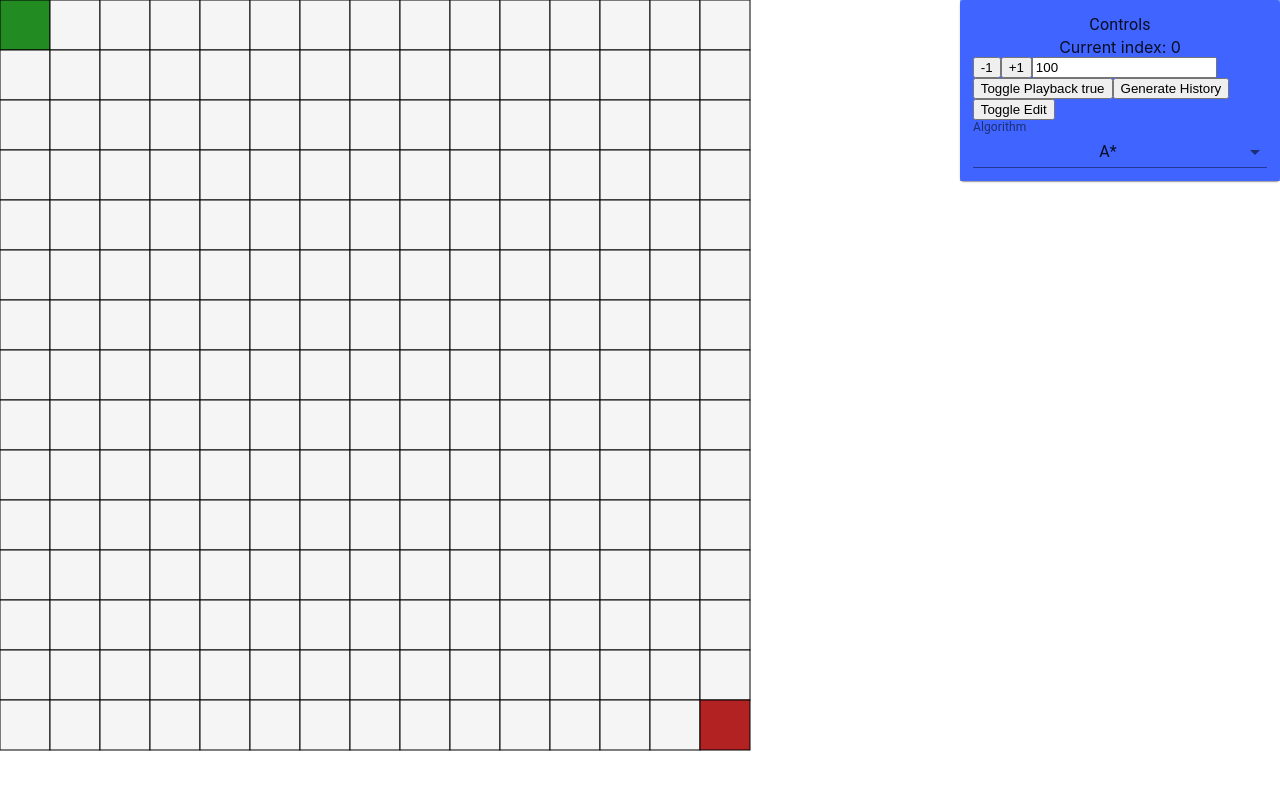
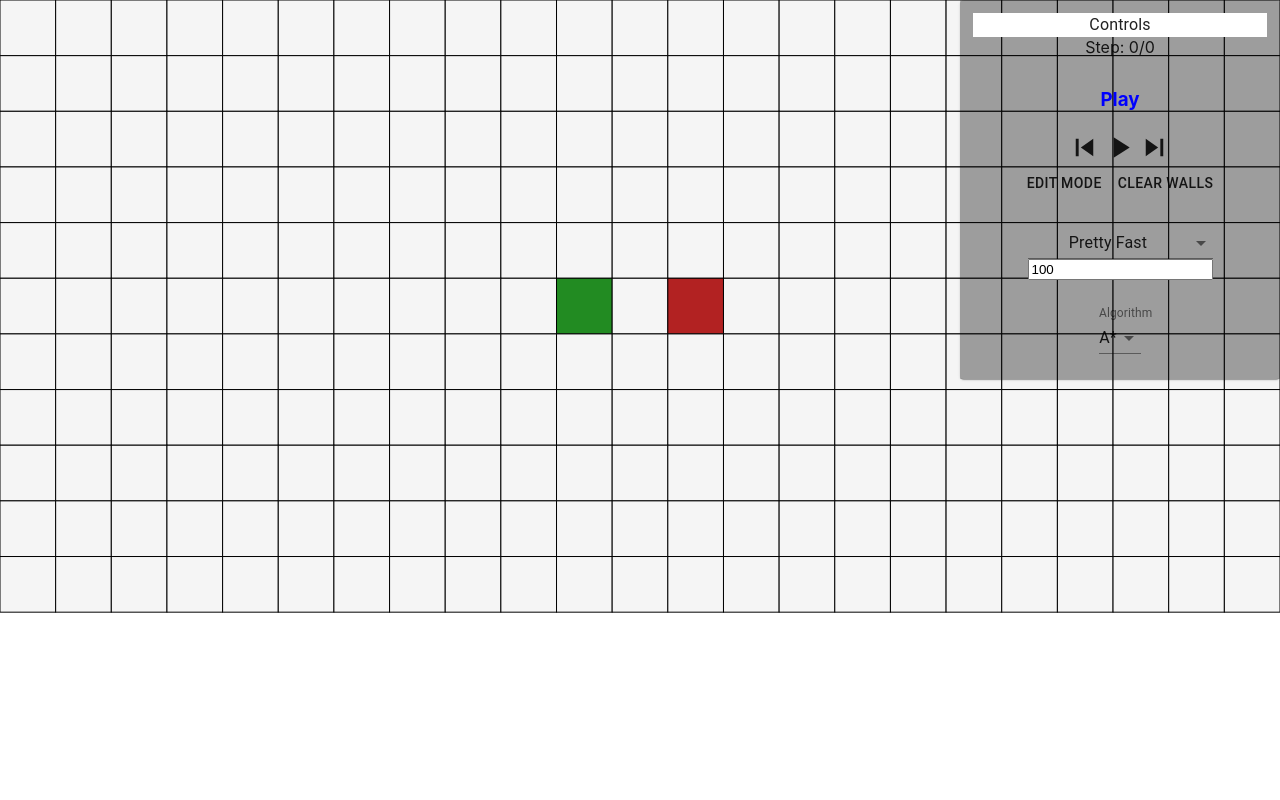
Before and after one commit to malmgrens4/PathFinding, a React (Create React App) app: page / in a window 1280 px wide. Shown: the top 800 px of the page. Built offline with nearby package versions, Linux system fonts and the light colour scheme.

Commit message:
Control Panel working and resizing window.

```diff
--- a/package.json
+++ b/package.json
@@ -4,8 +4,10 @@
   "private": true,
   "dependencies": {
     "@material-ui/core": "^4.7.0",
+    "@material-ui/icons": "^4.5.1",
     "@types/lodash": "^4.14.149",
     "@types/react-redux": "^7.1.5",
+    "@types/react-resize-detector": "^4.2.0",
     "@types/redux": "^3.6.0",
     "@types/styled-components": "^4.4.0",
     "lodash": "^4.17.15",
@@ -13,6 +15,7 @@
     "react-dom": "^16.11.0",
     "react-draggable": "^4.1.0",
     "react-redux": "^7.1.3",
+    "react-resize-detector": "^4.2.1",
     "react-scripts": "3.2.0",
     "redux": "^4.0.4",
     "styled-components": "^4.4.1",
--- a/src/GraphControls/GraphControls.tsx
+++ b/src/GraphControls/GraphControls.tsx
@@ -9,6 +9,12 @@
 import Paper from "@material-ui/core/Paper";
 import Typography from "@material-ui/core/Typography";
 import {aStar} from "../a_star/aStar";
+import PlayArrowIcon from '@material-ui/icons/PlayArrow';
+import SkipPreviousIcon from '@material-ui/icons/SkipPrevious';
+import SkipNextIcon from '@material-ui/icons/SkipNext';
+import PauseIcon from '@material-ui/icons/Pause';
+import ReplayIcon from '@material-ui/icons/Replay';
+import Button from "@material-ui/core/Button";
 
 const GraphControlsContainer = styled(Paper)`
   display: flex;
@@ -17,22 +23,78 @@
   &.MuiPaper-root {
     background-color: ${props => props.theme.secondaryColor} !important;
   }
+  .handle{
+    background-color: white;
+  }
+  .handle:hover {
+    cursor: move;
+  }
 `
 
 const ControlContainer = styled.div`
   display: flex;
+  flex-flow: column;
+  justify-content: center;
+  align-content: center;
+`
+
+const ControlSubsection = styled.div`
+  display: flex;
+  flex-flow: column;
+  align-self: center;
+  justify-self: center;
+  padding: ${props => props.theme.minSpacing};
+`
+
+const ControlSubTitle = styled.h3`
+  color: ${props => props.theme.primaryColor};
+`
+
+const PlayOptions = styled.div`
+  display: flex;
   flex-flow: row wrap;
+  justify-self: center;
+  align-self: center;
 `
 
 type GraphControlsProps = {
     index: number
     setIndex: (index: number) => void
     isEdit: boolean
+    setEdit: (edit: boolean) => void
+    unwGraph: any
+    unwGraphHistory: any
+    setUnwGraphHistory: (graphHistory: any) => void
 }
 
-const GraphControlsComponent = ({index, setIndex, isEdit}: GraphControlsProps) => {
+const GraphControlsComponent = ({index, setIndex, isEdit, setEdit, unwGraph, unwGraphHistory, setUnwGraphHistory}: GraphControlsProps) => {
     const [playback, setPlayback] = useState(100)
     const [isPlayback, setIsPlayback] = useState(true)
+    const [algo, setAlgo] = useState("A*")
+    const algoMap: any = {"A*": aStar}
+
+    const playbackRates = [
+        {
+            label: 'Super Fast',
+            value: '50',
+        },
+        {
+            label: 'Pretty Fast',
+            value: '100',
+        },
+        {
+            label: 'Not Fast, But Not Slow Either',
+            value: '500',
+        },
+        {
+            label: 'Take It Easy',
+            value: '1000',
+        },
+    ];
+
+    const iconOptions: { [key: string]: string; } = {
+        fontSize: "large"
+    }
 
     const togglePlaybackMode = () => {
         setIndex(0)
@@ -41,41 +103,94 @@
 
     useEffect(() => {
         const timer = setTimeout(() => {
-            if(!isEdit && isPlayback) {
-                setIndex(index + 1)
+            if(index == unwGraphHistory.length){
+                setIsPlayback(false)
+            }
+            if(!isEdit && isPlayback && index < unwGraphHistory.length) {
+                updateGraphIndex(1)
             }
         }, playback);
-
-
         return () => clearTimeout(timer);
     })
 
+    const updateGraphIndex = (increment: any) => {
+        const maxIndex = unwGraphHistory.length
+        setIndex(Math.max(0, Math.min(increment + index, maxIndex)))
+    }
 
+    const playClick = () => {
+        if(isEdit) {
+            setIndex(0)
+            setUnwGraphHistory(algoMap[algo](unwGraph))
+        }
+        setEdit(false)
+        setIsPlayback(true)
+    }
+
+    const pauseClick = () => {
+        setIsPlayback(false)
+    }
+
+    const skipBackClick = () => {
+        setIsPlayback(false)
+        updateGraphIndex(-1)
+    }
+
+    const skipForwardClick = () => {
+        setIsPlayback(false)
+        updateGraphIndex(1)
+    }
     // effect to reset index whenever history changes
 
+    const updateEditMode = () => {
+        setIndex(0)
+        setEdit(true)
+    }
+
+    const clearWalls = () => {
+
+    }
 
     return (
         <GraphControlsContainer>
-            <Typography>Controls</Typography>
-            <div>{`Current index: ${index}`}</div>
+            <Typography className="handle">Controls</Typography>
+            <div>{`Step: ${index}/${unwGraphHistory.length}`}</div>
             <ControlContainer>
-
-                <button onClick={() => setIndex(index - 1)}>-1</button>
-                <button onClick={() => setIndex(index + 1)}>+1</button>
+                {/*{TODO set playback to off when mnaually incremented}*/}
+            <ControlSubsection>
+                <ControlSubTitle>Play</ControlSubTitle>
+                <PlayOptions>
+                    <SkipPreviousIcon {...iconOptions} onClick={skipBackClick}/>
+                    {(!isPlayback || isEdit) ? <PlayArrowIcon {...iconOptions} onClick={playClick}/> : <PauseIcon {...iconOptions} onClick={pauseClick}/>}
+                    <SkipNextIcon {...iconOptions} onClick={skipForwardClick}/>
+                </PlayOptions>
+                <PlayOptions>
+                    <Button onClick={updateEditMode}>Edit Mode</Button>
+                    <Button onClick={clearWalls}>Clear Walls</Button>
+                </PlayOptions>
+            </ControlSubsection>
+            <ControlSubsection>
+                <Select
+                    value={playback}
+                    onChange={(event: any) => {setPlayback(event.target.value)}}>
+                    {playbackRates.map((opt: any) => {
+                        return <MenuItem value={opt.value}>{opt.label}</MenuItem>
+                    })}
+                </Select>
                 <input onChange={(event) => setPlayback(parseInt(event.target.value))} value={playback} type="number"></input>
-                <button onClick={togglePlaybackMode}>Toggle Playback {`${isPlayback}`}</button>
-                <button onClick={() => setUnwGraphHistory(aStar(unwGraph))}>Generate History</button>
-                <button onClick={() => setEdit(!isEdit)}>Toggle Edit</button>
+            </ControlSubsection>
             </ControlContainer>
+            <ControlSubsection>
                 <FormControl>
                     <InputLabel>Algorithm</InputLabel>
                     <Select
-                    value={"A*"}
-                    onChange={(event: any) => {console.log(event.target.value)}}
+                        value={algo}
+                        onChange={(event: any) => {setAlgo(event.target.value)}}
                     >
                         <MenuItem value="A*">A*</MenuItem>
                     </Select>
                 </FormControl>
+            </ControlSubsection>
         </GraphControlsContainer>
     )
 
@@ -83,9 +198,10 @@
 
 const mapStateToProps = (state: any) => {
     return {
+        isEdit: state.isEdit,
         index: state.historyIndex,
-        isEdit: state.isEdit,
-        historyIndex: state.historyIndex
+        unwGraph: state.unweightedGraph,
+        unwGraphHistory: state.unweightedGraphHistory,
     }
 }
 
--- a/src/MainMenu/HomeScreen.tsx
+++ b/src/MainMenu/HomeScreen.tsx
@@ -6,7 +6,7 @@
 
 const theme = {
     primaryColor: "blue",
-    secondaryColor: "rgba(0, 50, 255, .5)",
+    secondaryColor: "rgba(0, 0, 0, .2)",
     minSpacing: '.8em',
     maxSpacing: '2em',
 }
@@ -31,7 +31,7 @@
         <GridContainer>
             <UnwGraph/>
         </GridContainer>
-        <Draggable>
+        <Draggable handle=".handle" >
             <ControlsContainer>
                 <GraphControls/>
             </ControlsContainer>
--- a/src/UnweightedGraph/Unweighted.tsx
+++ b/src/UnweightedGraph/Unweighted.tsx
@@ -1,9 +1,9 @@
 import React, {useState} from 'react'
 import styled from 'styled-components'
 import { connect } from 'react-redux'
-import {setIsEdit, setUnweightedGraphHistory, setUnweightedGraphNode} from "../actions";
-import {aStar} from "../a_star/aStar";
+import { setUnweightedGraphNode } from "../actions";
 import _ from 'lodash'
+import ReactResizeDetector from "react-resize-detector";
 
 const NodeContainer = styled.div`
   display: flex;
@@ -53,7 +53,7 @@
     fill: goldenrod;
   }
 
-  transition: all .25s ease-in-out;
+  transition: all .15s ease-in-out;
   transform-origin: center;
 
 `
@@ -67,13 +67,15 @@
   display: flex;
   flex-flow: column;
   width: 100%;
-  height: 1000px;
+  height: 100%;
 `
 
 
 
 type GraphNodeProps = {
     node: any
+    nodeWidth: number,
+    nodeHeight: number,
     text: string
     x: number,
     y: number,
@@ -91,8 +93,8 @@
                             className={Object.keys(props.node).filter(key => props.node[key]).join(" ")}
                             x={props.x}
                             y={props.y}
-                            width={50}
-                            height={50}
+                            width={props.nodeWidth}
+                            height={props.nodeHeight}
                             onClick={props.onClick}
                             onMouseDown={props.onMouseDown}
                             onMouseUp={props.onMouseUp}
@@ -110,18 +112,19 @@
     unwGraph: any
     unwGraphHistory: any
     isEdit: boolean
-    setEdit: (isEdit: boolean) => void
     historyIndex: number
 }
 
 const UnwGraphComponent = ({updateNode, unwGraph,
-                               unwGraphHistory, isEdit, setEdit, historyIndex}: UnweightedGraphProps) => {
+                               unwGraphHistory, isEdit, historyIndex}: UnweightedGraphProps) => {
 
     const [draggedNode, setDraggedNode] = useState()
     const [startNode, setStartNode] = useState({x: 0, y:0})
     const [goalNode, setGoalNode] = useState({x: 5, y: 5})
     const [mouseDown, setMouseDown] = useState(false)
     const [nodeBelow, setNodeBelow] = useState()
+    const [nodeDimension, setNodeDimension] = useState(50)
+
 
     const nodesSamePosition = (nodeA: any, nodeB: any) => {
         return nodeA.x === nodeB.x && nodeA.y === nodeB.y
@@ -232,9 +235,18 @@
         }
     }
 
+
+    const updateNodeDimensions = (width: number, height: number) => {
+        if(!!unwGraph) {
+            if(unwGraph.length > 0 ) {
+                setNodeDimension(width / unwGraph[0].length)
+            }
+        }
+    }
     // need to be able to update the walls only once per node. Mouse Over will execute too many times.
     return (
-        <>
+        <div style={{width: '100%', height: '1000px'}}>
+            <ReactResizeDetector handleWidth handleHeight onResize={updateNodeDimensions}>
                 <Graph>
                     {getCurrentGraph().map((row: any, i: number) => {
                         return (<GraphRow>
@@ -244,8 +256,10 @@
                                                 node={node}
                                                 text={`${node.x} ${node.y}`}
                                                 key={`${node.x} ${node.y}`}
-                                            x={node.x * 50}
-                                            y={node.y * 50}
+                                                x={node.x * nodeDimension}
+                                                y={node.y * nodeDimension}
+                                                nodeWidth={nodeDimension}
+                                                nodeHeight={nodeDimension}
                                                 onClick={() => {toggleIsWall(node)}}
                                                 onMouseDown={() => {setMouseDown(true); setDraggedNode(node);}}
                                                 onMouseUp={() => {handleMouseUp(node)}}
@@ -259,12 +273,14 @@
 
                     })}
                 </Graph>
+
+            </ReactResizeDetector>
             <div>{historyIndex}</div>
 
             <div> {mouseDown ? 'mouse down': 'mouse up'} </div>
             {draggedNode && <div> {`${draggedNode.isWall} ${draggedNode.x} ${draggedNode.y}` }</div>}
             {nodeBelow && <div> {`${nodeBelow.isWall} ${nodeBelow.x} ${nodeBelow.y} ${nodeBelow.isGoal ? 'goal' : 'n'} ${nodeBelow.isStart ? 'start' : 'n'}` }</div>}
-        </>
+        </div>
     )
 }
 
--- a/src/a_star/aStar.js
+++ b/src/a_star/aStar.js
@@ -1,6 +1,11 @@
+import {cloneDeep} from 'lodash';
+import {connect} from "react-redux";
+import {setHistoryIndex, setIsEdit, setUnweightedGraphHistory} from "../actions";
+
 let graphHistory = []
 
-export const aStar = (graph) => {
+export const aStar = (_graph) => {
+    let graph = cloneDeep(_graph)
     graphHistory = []
     let startNode = {}
     let goalNode = {}
@@ -21,7 +26,7 @@
     let openList = [startNode]
     let visitedList = []
     startNode.g = 0
-    startNode.f = startNode.g + heuristic(startNode, goal)
+    startNode.f = startNode.g + heuristic(startNode, goalNode)
 
     while (openList.length > 0){
         // clear states for graph history
@@ -41,7 +46,7 @@
         curNode['isCurrent'] = true
         curNode['isVisited'] = true
         if (curNode.x === goalNode.x && curNode.y === goalNode.y) {
-            alert("Goal reached")
+            console.log("Goal reached")
             setPath(curNode)
             pushHistory(graph)
             break
@@ -69,15 +74,15 @@
                 }
             }
         })
-
+        console.log("add history")
         pushHistory(graph)
-
     }
+    console.dir(graphHistory)
     return graphHistory
 }
 
 const pushHistory = graph => {
-    let historyEntry = getDeepCopyGraph(graph)
+    let historyEntry = cloneDeep(graph)
     graphHistory.push(historyEntry)
 }
 
--- a/src/reducers/graph.js
+++ b/src/reducers/graph.js
@@ -9,11 +9,11 @@
 const SET_IS_EDIT = 'SET_IS_EDIT'
 
 
-let col = 15
-let row = 15
+let col = 11
+let row = 23
 const unwGraph = new Array(col)
-let start = {x: 0, y:0}
-let goal = {x: col - 1, y: row - 1}
+let start = {x: Math.floor(row/2 - 1), y: Math.floor(col/2 )}
+let goal = {x: Math.floor(row/2 + 1), y: Math.floor(col/2)}
 for(let i = 0; i < col; i++){
     unwGraph[i] = new Array(row)
     for (let j = 0; j < row; j++){
@@ -21,8 +21,8 @@
     }
 }
 
-unwGraph[start.x][start.y].isStart = true
-unwGraph[goal.x][goal.y].isGoal = true
+unwGraph[start.y][start.x].isStart = true
+unwGraph[goal.y][goal.x].isGoal = true
 
 export const graphType = (state = 'WEIGHTED', action) => {
     switch(action.type) {
```
Also changed, not shown: 1 other file (tests, documents, lock files or other folders). Lines whose indentation alone changed are shown as unchanged.
